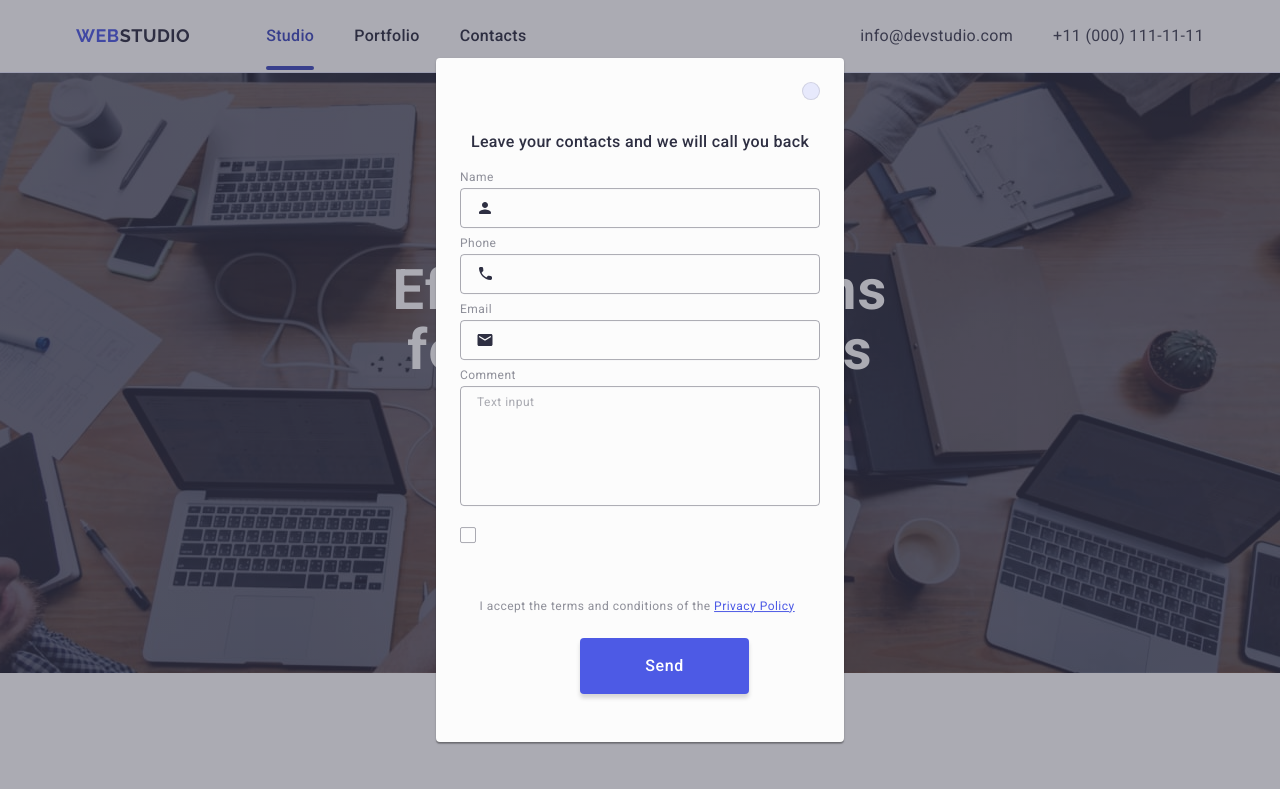
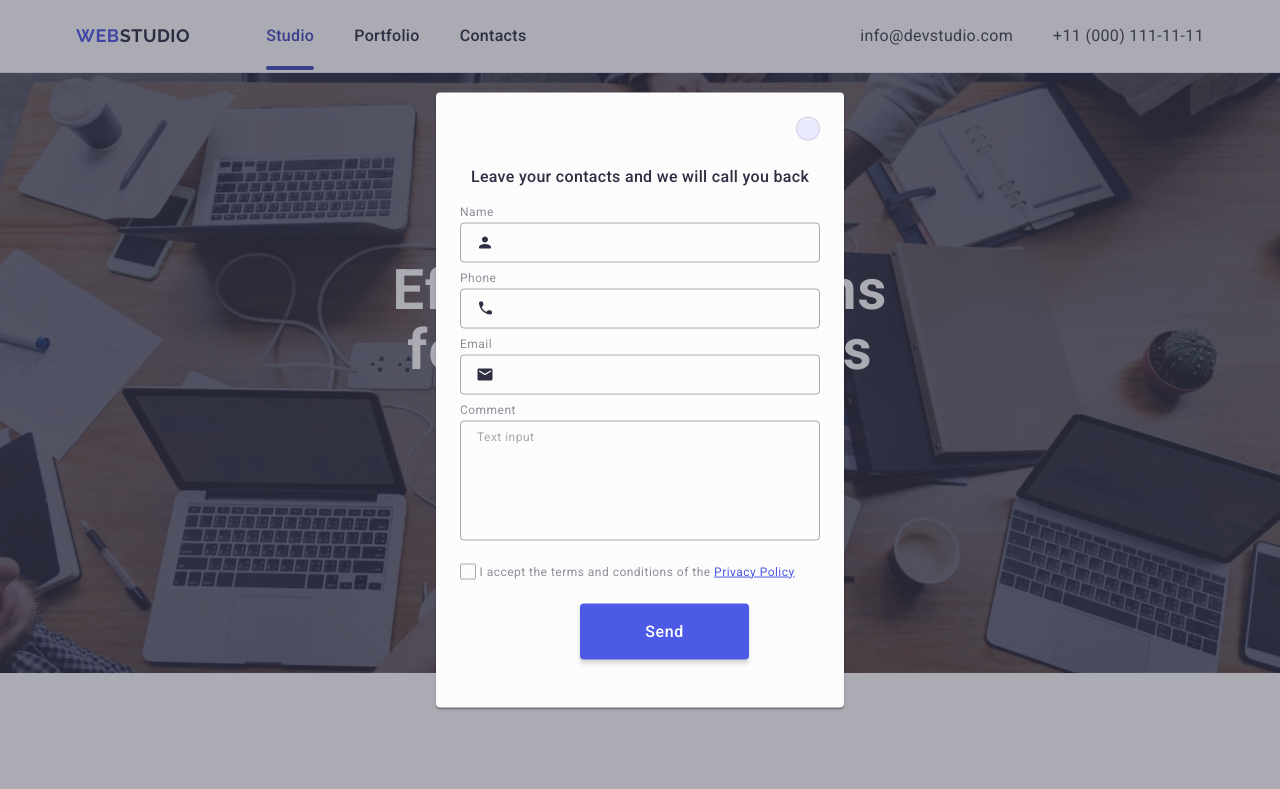
Before and after one commit to julbets/goit-markup-hw-05, a plain HTML site: page index.html in a window 1280 px wide. Shown: the top 789 px of the page. Drawn offline with nearby package versions, Linux system fonts and the light colour scheme.

Commit message:
fix modal after check 2

```diff
--- a/css/styles.css
+++ b/css/styles.css
@@ -628,6 +628,8 @@ margin-bottom: 16px;
     position: absolute;
     top: 24px;
     right: 24px;
+    width: 24px;
+    height: 24px;
     border-radius: 50%;
     transition: background-color 250ms cubic-bezier(0.4, 0, 0.2, 1), border 250ms cubic-bezier(0.4, 0, 0.2, 1);
     }
@@ -635,6 +637,7 @@ margin-bottom: 16px;
     .modal-close-btn:hover,
     .modal-close-btn:focus {
         background-color: #404BBF;
+        border: none;
     }
 
     .modal-close-btn:focus .modal-close-btn-icon {
--- a/index.html
+++ b/index.html
@@ -478,8 +478,8 @@
                 <input class="contacts-form-checkbox visually-hidden" type="checkbox" name="user-privacy" id="user-privacy" value="true" required>
                 <label class="contacts-form-checkbox-label" for="user-privacy">
                     <span class="contacts-form-own-checkbox">
-                        <svg class="contacts-form-own-checkbox-icon">
-                            <use href="./images/icons.svg#icon-checkmark" width="10" height="8"></use>
+                        <svg class="contacts-form-own-checkbox-icon" width="10" height="8">
+                            <use href="./images/icons.svg#icon-checkmark"></use>
                         </svg>
                     </span>
                     I accept the terms and conditions of the <a class="privacy-policy-link" href="">Privacy Policy</a>
```
